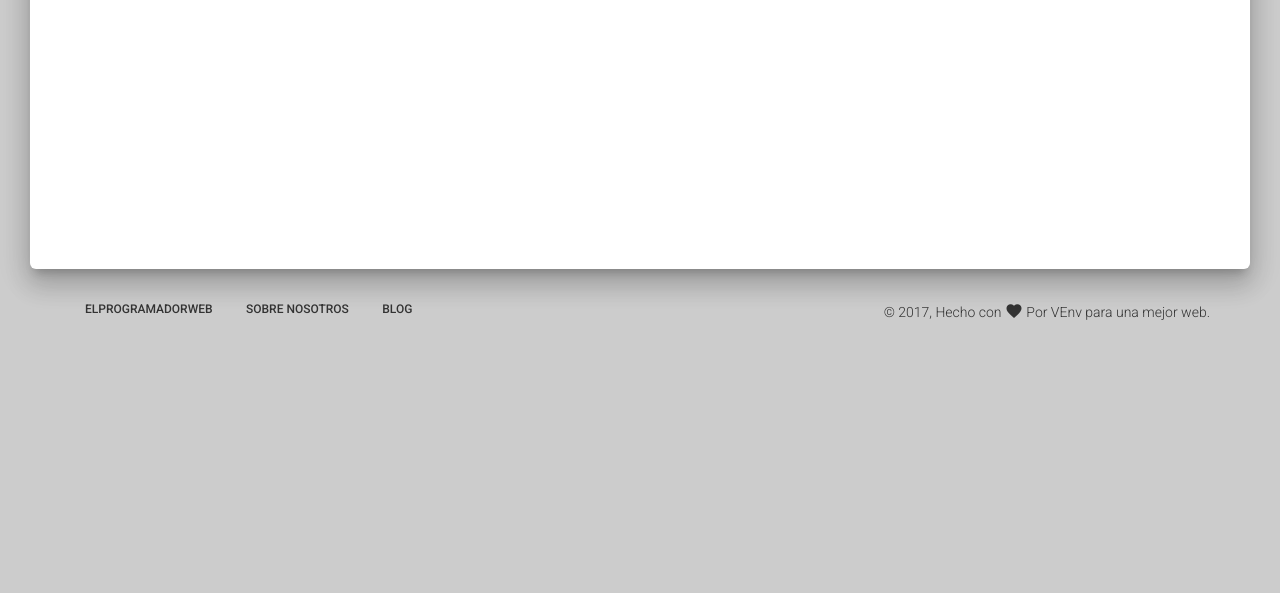
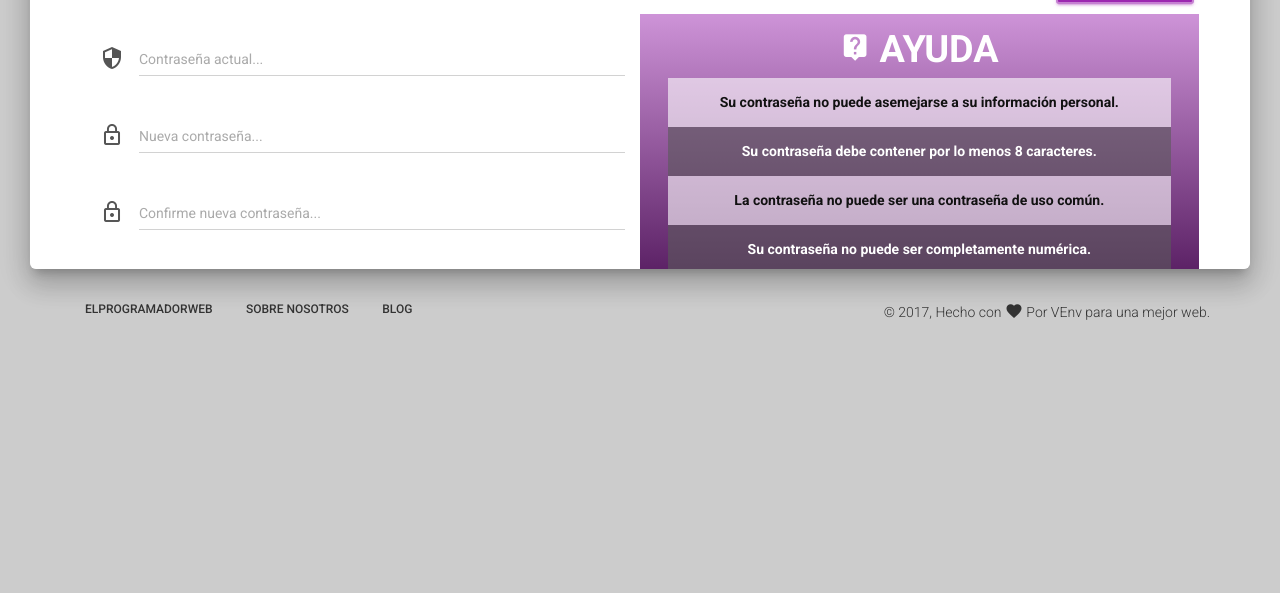
Before and after one commit to LoretoEliel/EPWeb, a Django app: page /mi_perfil/ in a window 1280 px wide. Shown: the part 215-808 px from the top of the page. Run offline with Django 3.2, Linux system fonts and the light colour scheme; the visitor is signed in with stand-in values (Sample User, id 1); parts of the project's set-up code (start-up, migrations or seed data) failed here and were passed over; some libraries are stand-ins or nearby versions.

Commit message:
cambio de contraseña

```diff
--- a/acounts/views.py
+++ b/acounts/views.py
@@ -20,6 +20,9 @@ from django.core.urlresolvers import reverse_lazy
 from django.views.generic import FormView
 
 from django.contrib.auth.models import User
+from django.contrib import messages
+from django.contrib.auth import update_session_auth_hash
+from django.contrib.auth.forms import PasswordChangeForm
 from .models import *
 from .forms import *
 # Create your views here.
@@ -67,27 +70,19 @@ def register_success(request):
 
 @login_required()
 def my_perfil(request):
-    return render_to_response('mi_perfil.html', context_instance=RequestContext(request))
+    if request.method == 'POST':
+        form = PasswordChangeForm(request.user, request.POST)
+        if form.is_valid():
+            user = form.save()
+            update_session_auth_hash(request, user)  # Important!
+            messages.success(request, 'Su contraseña se actualizó correctamente!')
+            return redirect('MyPerfil')
+        else:
+            messages.error(request, 'Corrija el error a continuación.')
+    else:
+        form = PasswordChangeForm(request.user)
 
-"""
-class ContactFormView(FormView):
-    template_name = 'contacto.html'
-    form_class = ContactoFrom
-    success_url = reverse_lazy('Index')
-
-    def form_valid(self, form):
-        nombre = form.cleaned_data['nombre']
-        apellido = form.cleaned_data['apellido']
-        email = form.cleaned_data['email']
-        tlf = form.cleaned_data['tlf']
-        mensaje = form.cleaned_data['mensaje']
-
-        mail = EmailMessage(nombre, apellido, email, tlf, mensaje, to='EliDjangoDev@gmail.com')
-
-        mail.send()
-
-        return super(ContactFormView, self).form_valid(form)
-"""
+    return render_to_response('mi_perfil.html', {'form': form}, context_instance=RequestContext(request))
 
 def contacto_email(request):
     if request.method == 'POST':
--- a/static/css/mi_perfil.css
+++ b/static/css/mi_perfil.css
@@ -1,9 +1,28 @@
+body {
+	overflow: hidden;
+}
+
+.main-raised {
+	margin-top: 1em;
+	height: 470px !important;
+	overflow-y: scroll;
+	overflow-x: hidden;
+}
+
+.main-raised::-webkit-scrollbar {
+	width: 10px;
+	background: #ddd;
+}
+
+.main-raised::-webkit-scrollbar-thumb {
+	background: #9C27B0 -webkit-gradient(linear, left top, left bottom, from(rgba(255, 255, 255, 0.5)), to(rgba(0, 0, 0, 0.5)));
+    background: #9C27B0 -webkit-linear-gradient(rgba(255, 255, 255, 0.5), rgba(0, 0, 0, 0.5));
+    background: #9C27B0 linear-gradient(rgba(255, 255, 255, 0.5), rgba(0, 0, 0, 0.5));
+}
+
 .volver {
-	position: absolute;
-	top: -0.5em;
-	right: 0.4em;
-	margin: auto;
-	z-index: 20;
+	position: relative;
+	text-align: right;
 }
 
 .volver button {
@@ -53,3 +72,50 @@
 	margin-top: -2em;
 	margin-left: 2.5em;
 }
+
+/*CAMBIO DE CONTRASEÑA FORMULARIO*/
+
+.helptext {
+	width: 49%;
+	background: #9C27B0 linear-gradient(
+              rgba(255,255,255,0.5),
+              rgba(0,0,0,0.5)
+		);
+	color: #fff;
+	padding: 0.5em 2em;
+}
+
+.titulo__help {
+	padding: 0;
+	margin: 0;
+	font-size: 2.7em !important;
+	text-transform: uppercase;
+	font-weight: bold;
+}
+
+.titulo__help span {
+	font-size: 0.8em !important;
+}
+
+.helptext ul {
+	list-style: none;
+	padding: 0;
+	margin-top: 0;
+	margin-bottom: 0;
+	text-align: center;
+}
+
+.helptext ul li {
+	width: 100%;
+	line-height: 3.5em;
+	font-weight: bold;
+}
+
+.color_1 {
+	color: #111;
+	background: rgba(255,255,255,0.6);
+}
+
+.color_2 {
+	background: rgba(91,91,91,0.6);
+}
--- a/templates/mi_perfil.html
+++ b/templates/mi_perfil.html
@@ -61,12 +61,9 @@
     </head>
 
     <body class="index-page" onload="nobackbutton()">
-        <div class="main main-raised" style="margin-top: 1em; height: 470px !important;">
+        <div class="main main-raised">
         {% block content %}
         {% if user.is_authenticated %}
-            <div class="volver">
-                <a href="/home/" style="text-decoration: none;"><button class="btn btn-primary"><span class="material-icons">undo</span> ver sitio</button></a>
-            </div>
             <div class="row">
                 <div class="container">
                 {% if request.user == user %}
@@ -102,6 +99,68 @@
             </div>
         {% endif %}
         {% endblock %}
+            <div class="row">
+                <div class="container">
+                    <div class="volver col-md-12">
+                        <a href="/home/" style="text-decoration: none;"><button class="btn btn-primary"><span class="material-icons">undo</span> ver sitio</button></a>
+                    </div>
+                    <br>
+                    <form class="form form-register CBC-caja col-md-6" method="post">
+                        {% csrf_token %}
+                        <div class="content">
+                            <div class="input-group">
+                                <span class="input-group-addon">
+                                    <i class="material-icons">security</i>
+                                </span>
+                                <input id="id_old_password" name="old_password" type="password" class="form-control" placeholder="Contraseña actual..." required>
+                            </div>
+                            <div class="input-group">
+                                <span class="input-group-addon">
+                                    <i class="material-icons">lock_outline</i>
+                                </span>
+                                <input id="id_new_password1" name="new_password1" type="password" class="form-control" placeholder="Nueva contraseña..." required>
+                            </div>
+                            <div class="input-group">
+                                <span class="input-group-addon">
+                                    <i class="material-icons">lock_outline</i>
+                                </span>
+                                <input id="id_new_password2" name="new_password2" type="password" class="form-control" placeholder="Confirme nueva contraseña..." required>
+                            </div>
+                        </div>
+                        <style type="text/css">
+                            .error ul {
+                                list-style: none;
+                                padding: 0;
+                                margin-top: 0;
+                                margin-bottom: 0;
+                            }
+
+                            .error ul li {
+                                color: red;
+                            }
+                        </style>
+                        <div class="error text-center">
+                            {% if form.errors %}
+                                {{ form.errors }}
+                            {% endif %}
+                        </div>
+                        <div class="footer text-center">
+                            <button class="btn btn-simple btn-primary btn-lg"><i class="material-icons" style="font-size: 40px;">send</i></button>
+                            <input type="hidden" name="next" value="{{ next }}">
+                        </div>
+                    </form>
+                    <div class="helptext col-md-6">
+                        <h2 class="text-center titulo__help"><span class="material-icons">live_help</span> Ayuda</h2>
+                        <ul>
+                            <li class="color_1">Su contraseña no puede asemejarse a su información personal.</li>
+                            <li class="color_2">Su contraseña debe contener por lo menos 8 caracteres.</li>
+                            <li class="color_1">La contraseña no puede ser una contraseña de uso común.</li>
+                            <li class="color_2">Su contraseña no puede ser completamente numérica.</li>
+                        </ul>
+                        <br>
+                    </div>
+                </div>
+            </div>
         </div>
 
         <footer class="footer">
```
Also changed, not shown: 3 other files.
